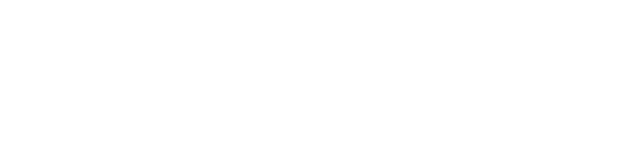
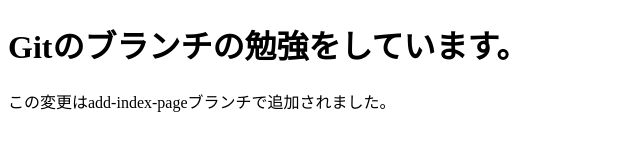
Before and after one commit to py1940237/git-study, a plain HTML site: page index.html in a window 1280 px wide. Shown: the whole page, without its empty margins (0-640 px from the left). Drawn offline with Linux system fonts and the light colour scheme.

Commit message:
段落を追加

```diff
--- a/index.html
+++ b/index.html
@@ -4,9 +4,10 @@
     <meta charset="UTF-8">
     <meta http-equiv="X-UA-Compatible" content="IE=edge">
     <meta name="viewport" content="width=device-width, initial-scale=1.0">
-    <title>Document</title>
+    <title>Gitの勉強</title>
 </head>
 <body>
-
+    <h1>Gitのブランチの勉強をしています。</h1>
+    <p>この変更はadd-index-pageブランチで追加されました。</p>
 </body>
 </html>
```
